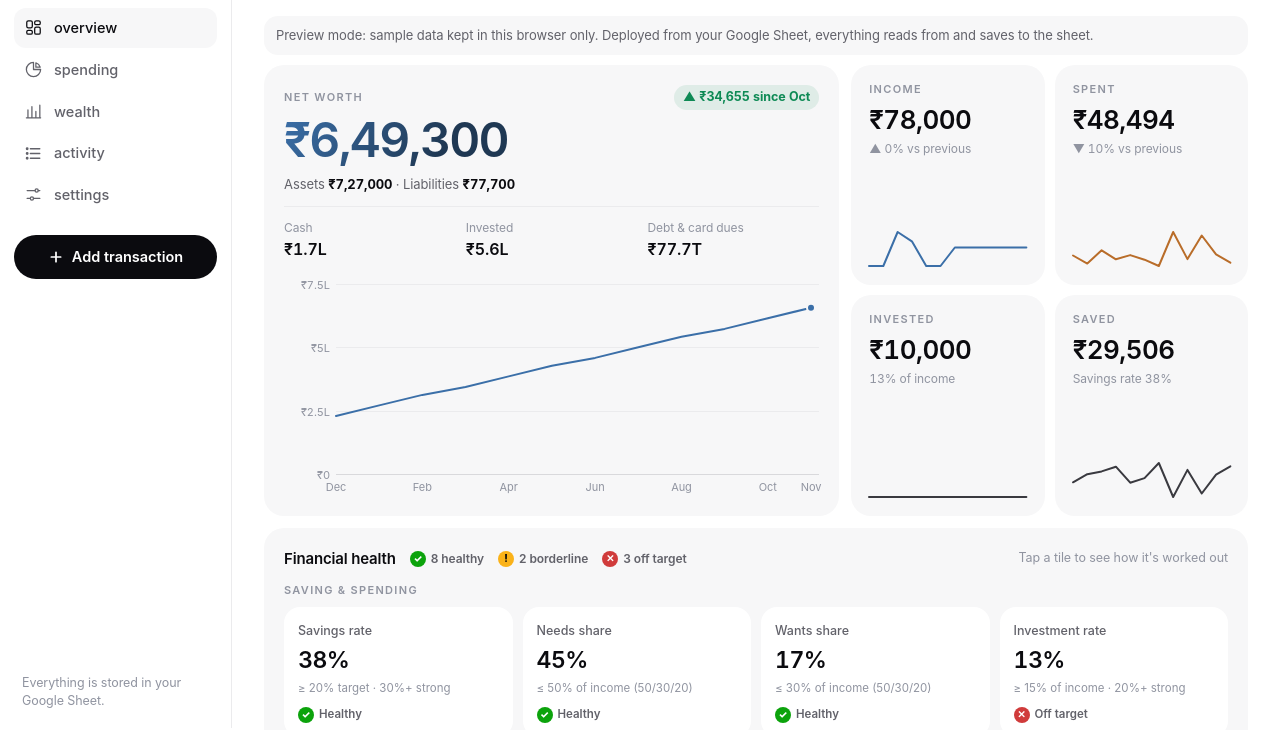
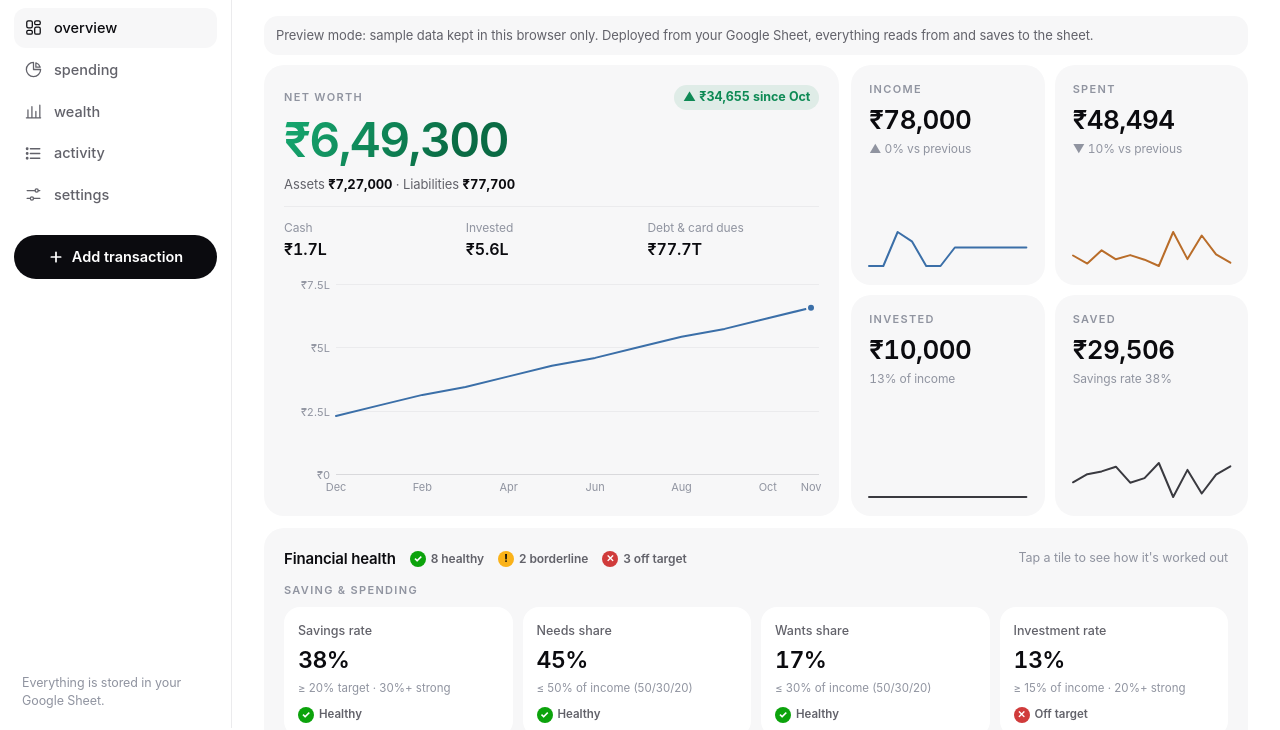
Before and after one commit to anuragc1911/ledger, a plain HTML site: page Index.html in a window 1280 px wide. Shown: the part 72-802 px from the top of the page. Drawn offline with Linux system fonts and the light colour scheme.

Commit message:
Net worth in green when positive, red with a minus sign when negative
Co-Authored-By: Claude Opus 5.5 <noreply@anthropic.com>

```diff
--- a/Index.html
+++ b/Index.html
@@ -374,9 +374,11 @@ body{font-size:15px;line-height:1.5;letter-spacing:-.005em}
 .split span{color:var(--faint)}
 .split b{font-weight:600}
 .chg{background:var(--gold-tint);color:var(--gold)}
+.big.neg{background-image:linear-gradient(120deg,#D9533F 0%,#992C22 75%)}
+.big.pos,.big.neg{color:transparent}
 .chg.pos{color:var(--good-text);background:rgba(14,138,85,.1)}
 .chg.neg{color:var(--bad-text);background:rgba(179,65,47,.1)}
-.big{background:linear-gradient(120deg,#3B6FA8 0%,#1F3853 70%);-webkit-background-clip:text;background-clip:text;color:transparent;-webkit-text-fill-color:transparent;display:inline-block;padding-bottom:2px}
+.big{background:linear-gradient(120deg,#16A870 0%,#0A6B44 75%);-webkit-background-clip:text;background-clip:text;color:transparent;-webkit-text-fill-color:transparent;display:inline-block;padding-bottom:2px}
 
 /* indicator tiles: white cards inside the grey card */
 .itile{background:var(--page);border:0;border-radius:16px;padding:15px 14px 13px}
@@ -1243,7 +1245,7 @@ function renderOverview(){
   const h = S.history, prevNW = h.length >= 2 ? h[h.length - 2].net : null;
   const dNW = prevNW !== null ? w.net - prevNW : null;
   $("#nwCard").innerHTML = `<div class="ch" style="margin-bottom:2px"><span class="lbl">Net worth</span><span class="sp"></span>${dNW !== null ? `<span class="chg num ${dNW < 0 ? "neg" : dNW > 0 ? "pos" : ""}">${dNW >= 0 ? "▲" : "▼"} ${money(Math.abs(dNW))} since ${mName(h[h.length - 2].month, "short", false)}</span>` : ""}</div>
-    <div class="big num">${money(w.net)}</div>
+    <div class="big num ${w.net < 0 ? "neg" : "pos"}">${w.net < 0 ? "−" : ""}${money(Math.abs(w.net))}</div>
     <div class="meta num">Assets <b>${money(w.assets)}</b> · Liabilities <b>${money(w.liab)}</b></div>
     <div class="split num"><div><span>Cash</span><b>${money(w.cash, {compact: true})}</b></div><div><span>Invested</span><b>${money(w.inv, {compact: true})}</b></div><div><span>Debt &amp; card dues</span><b>${money(w.liab, {compact: true})}</b></div></div>
     <div class="chart sm hero-chart" id="nwChart" style="margin-top:14px"></div>`;
```
